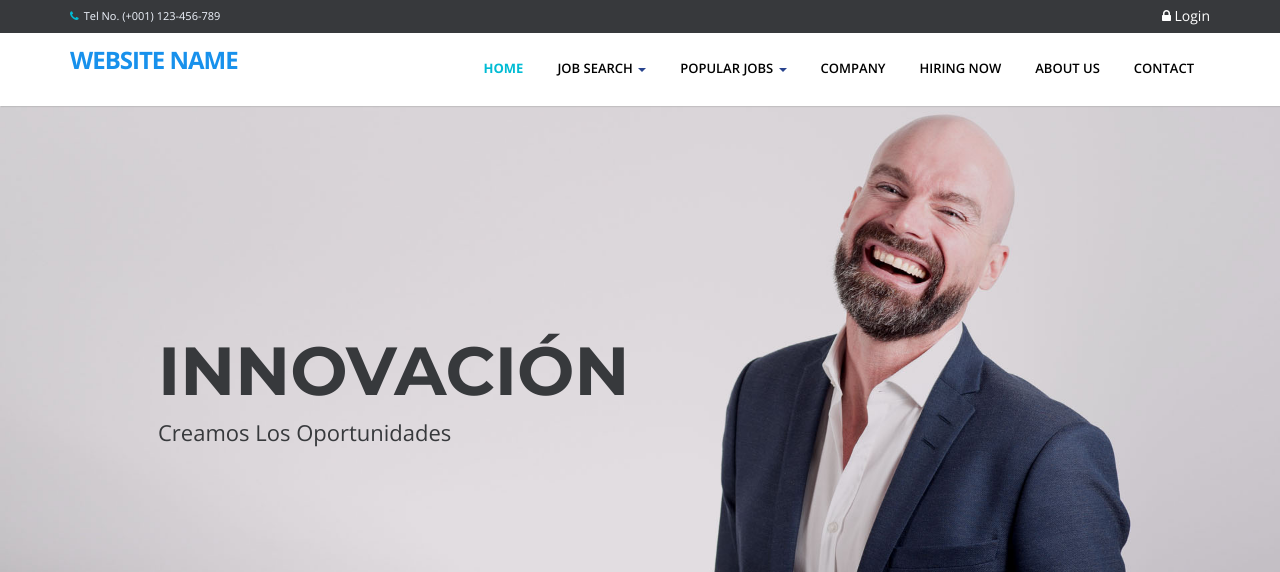
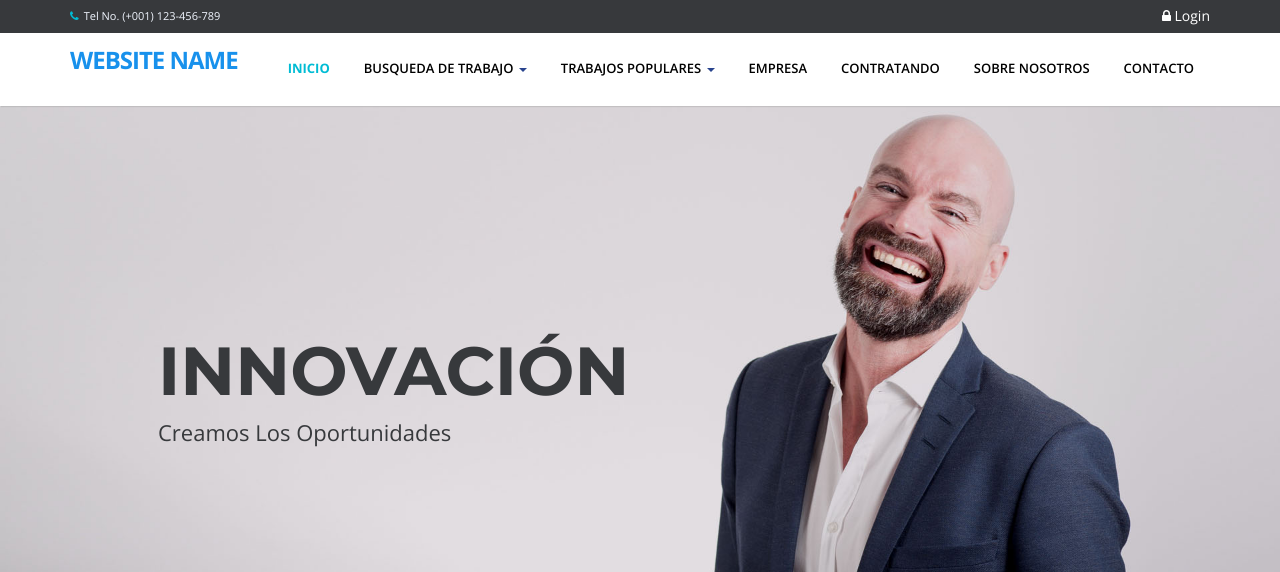
Before and after one commit to AlfredoChz/prue_btunac, a PHP site: page / in a window 1280 px wide. Shown: the top 572 px of the page. Run offline with PHP 8.4, Linux system fonts and the light colour scheme; data comes from the database, SQL or seed files in the repository; some libraries are stand-ins or nearby versions.

Commit message:
Traduccion del menu

```diff
--- a/theme/templates.php
+++ b/theme/templates.php
@@ -101,20 +101,20 @@
                 </div>
                 <div class="navbar-collapse collapse ">
                     <ul class="nav navbar-nav">
-                        <li class="<?php echo !isset($_GET['q'])? 'active' :''?>"><a href="<?php echo web_root; ?>index.php">Home</a></li>
+                        <li class="<?php echo !isset($_GET['q'])? 'active' :''?>"><a href="<?php echo web_root; ?>index.php">Inicio</a></li>
                         <li class="dropdown">
-                          <a href="#" data-toggle="dropdown" class="dropdown-toggle">Job Search <b class="caret"></b></a>
+                          <a href="#" data-toggle="dropdown" class="dropdown-toggle">Busqueda de trabajo <b class="caret"></b></a>
                           <ul class="dropdown-menu">
-                              <li class="<?php  if(isset($_GET['q'])) { if($_GET['q']=='advancesearch'){ echo 'active'; }else{ echo ''; }}  ?>"><a href="<?php echo web_root; ?>index.php?q=advancesearch">Advance Search</a></li>
-                              <li><a href="<?php echo web_root; ?>index.php?q=search-company">Job By Company</a></li>
-                              <li><a href="<?php echo web_root; ?>index.php?q=search-function">Job By Function</a></li>
-                              <li><a href="<?php echo web_root; ?>index.php?q=search-jobtitle">Job By Title</a></li>
+                              <li class="<?php  if(isset($_GET['q'])) { if($_GET['q']=='advancesearch'){ echo 'active'; }else{ echo ''; }}  ?>"><a href="<?php echo web_root; ?>index.php?q=advancesearch">Busqueda avanzada</a></li>
+                              <li><a href="<?php echo web_root; ?>index.php?q=search-company">Trabajo por empresa</a></li>
+                              <li><a href="<?php echo web_root; ?>index.php?q=search-function">Trabajo por funcion</a></li>
+                              <li><a href="<?php echo web_root; ?>index.php?q=search-jobtitle">Trabajo por titulo</a></li>
                          <!--      <li><a href="#">Job for Women</a></li>
                               <li><a href="#">Job for Men</a></li> -->
                           </ul>
                        </li>
                       <li class="dropdown <?php  if(isset($_GET['q'])) { if($_GET['q']=='category'){ echo 'active'; }else{ echo ''; }}  ?>">
-                          <a href="#" data-toggle="dropdown" class="dropdown-toggle">Popular Jobs <b class="caret"></b></a>
+                          <a href="#" data-toggle="dropdown" class="dropdown-toggle">Trabajos populares <b class="caret"></b></a>
                           <ul class="dropdown-menu">
                             <?php
                             $sql = "SELECT * FROM `tblcategory` LIMIT 10";
@@ -143,10 +143,10 @@
                             ?>
                           </ul>
                        </li>
-                        <li class="<?php  if(isset($_GET['q'])) { if($_GET['q']=='company'){ echo 'active'; }else{ echo ''; }}  ?>"><a href="<?php echo web_root; ?>index.php?q=company">Company</a></li>
-                        <li class="<?php  if(isset($_GET['q'])) { if($_GET['q']=='hiring'){ echo 'active'; }else{ echo ''; }} ?>"><a href="<?php echo web_root; ?>index.php?q=hiring">Hiring Now</a></li>
-                        <li class="<?php  if(isset($_GET['q'])) { if($_GET['q']=='About'){ echo 'active'; }else{ echo ''; }}  ?>"><a href="<?php echo web_root; ?>index.php?q=About">About Us</a></li>
-                        <li class="<?php  if(isset($_GET['q'])) { if($_GET['q']=='Contact'){ echo 'active'; }else{ echo ''; }}  ?>"><a href="<?php echo web_root; ?>index.php?q=Contact">Contact</a></li>
+                        <li class="<?php  if(isset($_GET['q'])) { if($_GET['q']=='company'){ echo 'active'; }else{ echo ''; }}  ?>"><a href="<?php echo web_root; ?>index.php?q=company">Empresa</a></li>
+                        <li class="<?php  if(isset($_GET['q'])) { if($_GET['q']=='hiring'){ echo 'active'; }else{ echo ''; }} ?>"><a href="<?php echo web_root; ?>index.php?q=hiring">Contratando</a></li>
+                        <li class="<?php  if(isset($_GET['q'])) { if($_GET['q']=='About'){ echo 'active'; }else{ echo ''; }}  ?>"><a href="<?php echo web_root; ?>index.php?q=About">Sobre nosotros</a></li>
+                        <li class="<?php  if(isset($_GET['q'])) { if($_GET['q']=='Contact'){ echo 'active'; }else{ echo ''; }}  ?>"><a href="<?php echo web_root; ?>index.php?q=Contact">Contacto</a></li>
                     </ul>
                 </div>
             </div>
```
